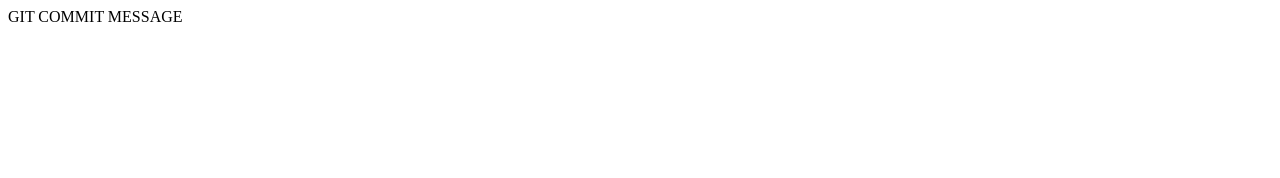
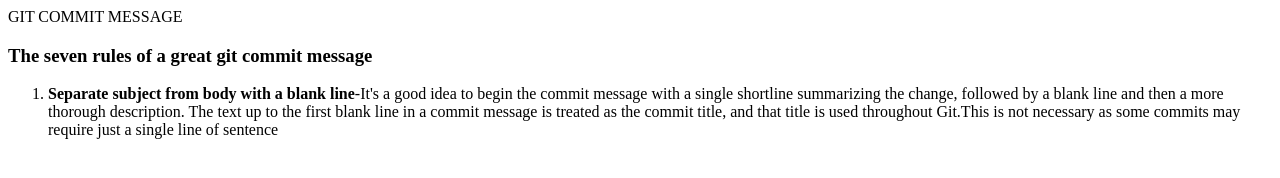
Before and after one commit to nitaryn/Git-commit-messages, a plain HTML site: page index.html in a window 1280 px wide. Drawn offline with Linux system fonts and the light colour scheme.

Commit message:
First rule for a great git commit message

```diff
--- a/index.html
+++ b/index.html
@@ -1,7 +1,14 @@
 <!Doctype html>
 <html>
     <head>GIT COMMIT MESSAGE</head>
+<body>
+    <h3>The seven rules of a great git commit message</h3>
+    <ol>
+    <li> <b>Separate subject from body with a blank line</b>-It's a good idea to begin the commit message with a single shortline summarizing the change, followed by a blank line and then a more thorough description. The text up to the first blank line in a commit message is treated as the commit title, and that title is used throughout Git.This is not necessary as some commits may require just a single line of sentence</li>
+    </ol>
 
+
+    </body>
 
 
 
```
